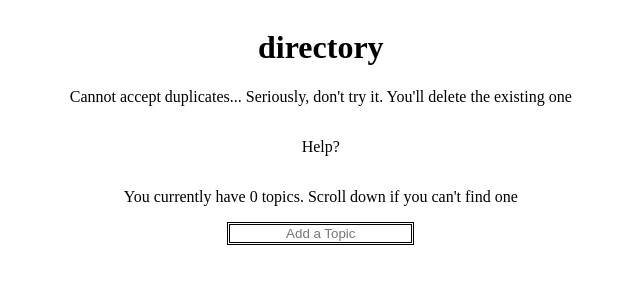
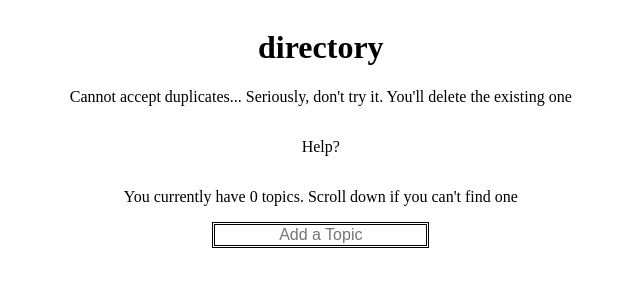
Before and after one commit to dgarciarivas/LetsDo, a React app: page / in a window 1280 px wide. Shown: the top 300 px of the page, without its empty margins (256-896 px from the left). Built offline with nearby package versions, Linux system fonts and the light colour scheme.

Commit message:
attempting to fix autozoom landing

```diff
--- a/src/components/clock/ClockTypes/BigClock.js
+++ b/src/components/clock/ClockTypes/BigClock.js
@@ -10,24 +10,24 @@ const BigClock = (props)=>{
                 style={{
 
                   border: '1px none #333',
-                  height: '150px',
-                  width: '150px',
+                  height: '120px',
+                  width: '120px',
                   backgroundColor: 'white',
                 }}>
             <div className="min-indicator clock" id="minutes"
                    style={{
 
                       border: '1px none #333',
-                      height: '130px',
-                      width: '130px',
+                      height: '110px',
+                      width: '110px',
                       backgroundColor: 'white',
                     }}>
               <div className="sec-indicator clock" id ="seconds"
                        style={{
 
                           border: '1px none #333',
-                          height: '110px',
-                          width: '110px',
+                          height: '100px',
+                          width: '100px',
                           backgroundColor: 'white',
                         }}>
                       <TimeText day = {props.day}
--- a/src/components/landing/LandingForm.js
+++ b/src/components/landing/LandingForm.js
@@ -34,6 +34,7 @@ class LandingForm extends React.Component{
                                              backgroundColor: 'white',
                                               border: 'double',
                                               color: 'black',
+                                              fontSize: '16px'
                                         }}
                                         type = 'text'
                                     value={this.state.newItem}
--- a/src/index.html
+++ b/src/index.html
@@ -4,9 +4,9 @@
   <meta name="viewport" content="width=device-width, initial-scale=1.0">
 	<style>
         :root {
-          --hour-color: white;
-          --minute-color: white;
-          --second-color: white;
+          --hour-color: black;
+          --minute-color: black;
+          --second-color: orange;
          --inner-circle: black;
           --deg-sec: 0deg;
           --deg-min: 0deg;
@@ -43,7 +43,7 @@
      li:before {
          margin-right: 5px;
          content: counter(item);
-         background: lightblue;
+         background: orange;
          border-radius: 100%;
          color: black;
          width: 1.2em;
```
